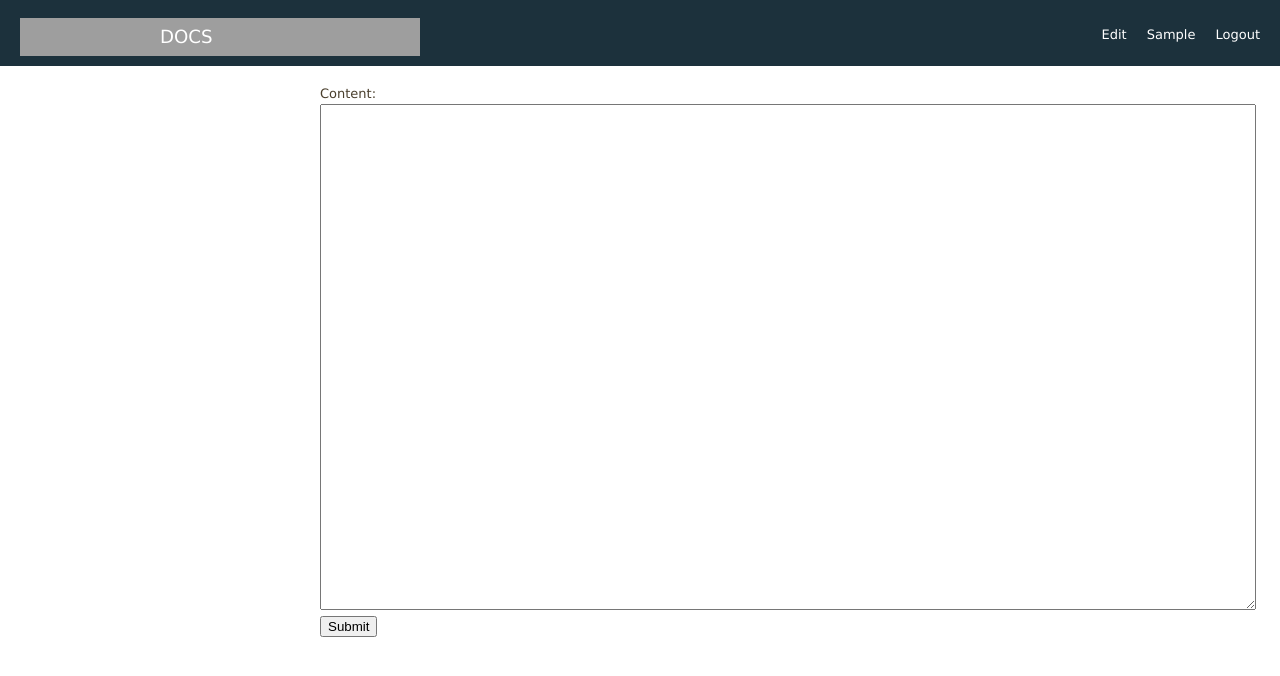
After one commit to deanrock/docs-app, a Django app: page /#/#/edit/ in a window 1280 px wide. The commit adds this page. Shown: the top 676 px of the page. Run offline with Django 3.2, Linux system fonts and the light colour scheme; a user stored in the database is signed in; tables that the repository leaves empty hold one stand-in row (values such as "Sample post"); data that the repository does not hold is empty; parts of the project's set-up code (start-up, migrations or seed data) failed here and were passed over; grey boxes are pictures that could not be loaded.

Commit message:
add adding content, projects, pages

```diff
--- a/docs/urls.py
+++ b/docs/urls.py
@@ -11,6 +11,8 @@ urlpatterns = patterns('',
     url(r'^sso/', include(sso_client.get_urls())),
     url(r'^$', 'docs.views.home', name='home'),
     url(r'^login$', 'docs.views.login', name='login'),
+    url(r'^(?P<project_url>.*)/(?P<page_url>.*)/edit/$', 'docs.views.edit', name='edit'),
+    url(r'^(?P<project_url>.*)/(?P<page_url>.*)/$', 'docs.views.view', name='view'),
     # Examples:
     # url(r'^$', 'docs.views.home', name='home'),
     # url(r'^blog/', include('blog.urls')),
--- a/docs/views.py
+++ b/docs/views.py
@@ -1,11 +1,117 @@
+import datetime
 from django.contrib.auth.decorators import login_required
 from django.core.urlresolvers import reverse
 from django.http.response import HttpResponse, HttpResponseRedirect
 from django.shortcuts import render
+from docs.models import Project, get_url, Page, Version
+
+
+@login_required
+def view(request, project_url, page_url):
+    project = Project.objects.filter(url=project_url).first()
+    page = Page.objects.filter(url=page_url, project=project).first()
+
+    if not project or not page:
+        return HttpResponseRedirect(reverse('home'))
+
+    version = Version.objects.filter(page=page).order_by('-id').first()
+
+    if not version:
+        return HttpResponseRedirect(reverse('edit', kwargs={
+            'project_url' :project.url,
+            'page_url': page.url
+        }))
+
+    return render(request, 'view.html', {
+        "project": project,
+        "page": page,
+        "version": version,
+    })
+
+@login_required
+def edit(request, project_url, page_url):
+    project = Project.objects.filter(url=project_url).first()
+    page = Page.objects.filter(url=page_url, project=project).first()
+    version = Version.objects.filter(page=page).order_by('-id').first()
+
+    if not project or not page:
+        return HttpResponseRedirect(reverse('home'))
+
+    if request.method == 'POST':
+        content = request.POST.get('content')
+
+        if content and len(content) >= 3:
+            version = Version()
+            version.added_at = datetime.datetime.now()
+            version.added_by = request.user
+            version.page = page
+            version.content = content
+            version.save()
+
+            return HttpResponseRedirect(reverse('view', kwargs={
+            'project_url' :project.url,
+            'page_url': page.url
+        }))
+
+    return render(request, 'edit.html', {
+        "project": project,
+        "page": page,
+        "version": version,
+    })
 
 @login_required
 def home(request):
-    return render(request, 'home.html')
+    if request.method == 'POST':
+        project_name = request.POST.get('name', None)
+
+        if project_name and len(project_name) >= 3:
+            projects = Project.objects.filter(name=project_name)
+
+            if projects:
+                return HttpResponseRedirect(reverse('home'))
+
+            project = Project()
+            project.name = project_name
+            project.added_at = datetime.datetime.now()
+            project.added_by = request.user
+            project.url = get_url(Project, project.name)
+
+            project.save()
+
+            return HttpResponseRedirect(reverse('home'))
+
+        page_name = request.POST.get('pagename', None)
+        project_id = request.POST.get('project_id', None)
+
+        if page_name and len(page_name) >= 3 and project_id \
+                and len(project_id) > 0:
+            projects = Project.objects.filter(id=project_id)
+
+            if not projects:
+                return HttpResponseRedirect(reverse('home'))
+
+            page = Page.objects.filter(project=projects.first(),
+                                       title=page_name).first()
+
+            if page:
+                return HttpResponseRedirect(reverse('home'))
+
+            page = Page()
+            page.title = page_name
+            page.project = projects.first()
+            page.added_at = datetime.datetime.now()
+            page.url = get_url(Page, page_name)
+            page.added_by = request.user
+            page.save()
+
+            return HttpResponseRedirect(reverse('home'))
+
+
+    projects = Project.objects.all()
+
+    return render(request, 'home.html', {
+        "projects": projects
+    })
 
 def login(request):
     if request.method == 'POST':
--- a/requirements.txt
+++ b/requirements.txt
@@ -2,3 +2,4 @@ Django==1.7
 git+https://github.com/deanrock/webservices
 git+https://github.com/deanrock/django-simple-sso
 requests
+unidecode
--- /dev/null
+++ b/static/css/restdown.css
@@ -0,0 +1,323 @@
+
+/* ---- general styles */
+
+body {
+  font: 13px "Lucida Grande", "Lucida Sans Unicode", arial, sans-serif;
+  line-height: 1.53846; /* 20px */
+  color: #4a3f2d;
+}
+
+:focus {
+  outline: 0;
+}
+
+h1, h2 {
+  font-weight:normal;
+}
+
+h3 {
+  font-size: 100%;
+  font-weight: bold;
+}
+
+
+ul, li {
+  margin:0px;
+  padding:0px;
+}
+
+ul {
+  margin-left:40px;
+}
+
+ul > li {
+  list-style:disc;
+  margin:10px 0px;
+}
+
+hr {
+  border:none;
+  width:98%;
+  margin-left:-10px;
+  border-top:1px solid #CCCCCC;
+  border-bottom:1px solid #FFFFFF;
+}
+
+code,
+pre {
+  border: 1px solid #CCCCCC;
+  background: #f2f0ee;
+  -webkit-border-radius:2px;
+  -moz-border-radius:2px;
+  border-radius:2px;
+  white-space:pre-wrap;
+}
+code {
+  padding: 0 0.2em;
+}
+pre {
+  margin: 1em 0;
+  padding: .75em;
+  overflow: auto;
+  padding:10px 1.2em;
+  margin-top:0;
+  margin-bottom:20px;
+}
+pre code  {
+  border: medium none;
+  padding: 0;
+}
+a code {
+  text-decoration: underline;
+}
+
+a {
+  color:#FD6512;
+  text-decoration:none;
+}
+
+h4 {
+  font-size: 85%;
+  margin: 0;
+  padding: 0;
+  line-height: 1em;
+  display: inline;
+}
+
+/* tables still need cellspacing="0" in the markup */
+table {
+  border-collapse:collapse; border-spacing:0;
+  margin: 20px 0;
+}
+th,
+td {
+  border: solid #aaa;
+  border-width: 1px 0;
+  line-height: 23px;
+  padding: 0 12px;
+  text-align: left;
+  vertical-align: text-bottom;
+}
+th {
+  border-collapse: separate;
+}
+tbody tr:nth-child(odd) {
+  background-color: #f2f0ee;
+}
+
+
+/* ---- custom classes */
+
+pre.shell,
+pre.shell code {
+  background:#444;
+  color:#fff;
+  border-width:0px;
+}
+pre.shell code::before {
+  content: '$ ';
+  display: inline;
+}
+
+
+/* ---- header and sidebar */
+
+#header {
+  background:#C3BDB3;
+  background:#1C313C;
+  height:66px;
+  left:0px;
+  position:absolute;
+  top:0px;
+  width:100%;
+  z-index:1;
+
+  font-size:0.7em;
+}
+
+#header h1 {
+  width: 424px;
+    float:left;
+  display:block;
+  background: url(../img/logo.png) no-repeat;
+  line-height:2.1em;
+  padding:0;
+  padding-left:140px;
+  margin-top:18px;
+  margin-left:20px;
+  color:white;
+  text-transform: uppercase;
+}
+
+#sidebar {
+  background-color:#EDEBEA;
+  bottom:0px;
+  left:0px;
+  overflow:auto;
+  padding:20px 0px 0px 15px;
+  position:absolute;
+  top:66px;
+  width:265px;
+  z-index:1;
+}
+
+#content {
+  top:64px;
+  bottom:0px;
+  right:0px;
+  left:290px;
+  padding:20px 30px 400px;
+  position:absolute;
+  overflow:auto;
+  z-index:0;
+}
+
+#sidebar .vertical_divider {
+  background-color:#FFFFFF;
+  bottom:0px;
+  position:absolute;
+  top:0px;
+  right:0px;
+  width:1px;
+}
+
+#sidebar h1 {
+  font-size:1.2em;
+  padding:0px;
+  margin-top:15px;
+  margin-bottom:3px;
+}
+
+#sidebar ul {
+  margin:3px 0 10px 10px;
+}
+
+#sidebar li {
+  margin:0;
+  padding:0;
+  font-size:0.9em;
+}
+
+#sidebar li,
+#sidebar li a {
+  color:#5C5954;
+}
+#sidebar li {
+  list-style:none;
+  padding:1px 0px 1px 0px;
+  white-space: nowrap;
+}
+
+#sidebar li span.verb {
+  color: #999;
+  width:4em;
+  display:inline-block;
+  font-size:9px;
+  font-family:verdana;
+  margin-right:5px;
+}
+#sidebar span.both .endpoint {
+  display: none;
+}
+#content span.both .endpoint {
+  color: #999;
+  font-size: 80%;
+}
+
+#sidebar li div.current {
+  background: -moz-linear-gradient(left, rgba(227,222,217,0) 0%, rgba(193,185,173,1) 100%); /* FF3.6+ */
+  background: -webkit-gradient(linear, left top, right top, color-stop(0%,rgba(227,222,217,0)), color-stop(100%,rgba(193,185,173,1))); /* Chrome,Safari4+ */
+  background: -webkit-linear-gradient(left, rgba(227,222,217,0) 0%,rgba(193,185,173,1) 100%); /* Chrome10+,Safari5.1+ */
+  background: -o-linear-gradient(left, rgba(227,222,217,0) 0%,rgba(193,185,173,1) 100%); /* Opera11.10+ */
+  background: -ms-linear-gradient(left, rgba(227,222,217,0) 0%,rgba(193,185,173,1) 100%); /* IE10+ */
+  filter: progid:DXImageTransform.Microsoft.gradient( startColorstr='#00e3ded9', endColorstr='#c1b9ad',GradientType=1 ); /* IE6-9 */
+  background: linear-gradient(left, rgba(227,222,217,0) 0%,rgba(193,185,173,1) 100%); /* W3C */
+}
+
+
+/* ---- intro */
+
+.intro {
+  color:#29231A;
+  padding: 22px 25px;
+  background: #EDEBEA;
+  -webkit-border-radius: 5px;
+  -moz-border-radius: 5px;
+  -o-border-radius: 5px;
+  border-radius: 5px;
+  margin-bottom:40px;
+}
+.intro pre.base {
+  background:#444;
+  color:#29231A;
+  color:#fff;
+  border-color:#fff;
+  font-size:1.5em;
+}
+.intro h1 {
+  color: #1C313C;
+}
+.intro ul {
+  list-style-type:disc;
+  padding-left:20px;
+  margin-left:0;
+}
+.intro ul li {
+  margin: 0;
+}
+
+
+#content h1 {
+  margin-top: 60px;
+  border-bottom: 2px solid #979592;
+}
+#content h1:first-child {
+  margin-top: 0;
+  border-bottom: none;
+}
+
+#content h2 {
+  overflow: auto;
+  margin-top: 40px;
+  border-bottom: 1px dotted #979592;
+  z-index: 3;
+}
+h1 + h2 {
+  margin-top: 0px;
+}
+
+h3 {
+  margin-top: 20px;
+}
+h3:first-child {
+  margin-top: 0;
+}
+
+
+
+
+/*---- print media */
+
+@media print {
+  body { background:white; color:black; margin:0; }
+  #sidebar {
+    display: none;
+  }
+  #content {
+    position: relative;
+    padding: 5px;
+    left: 0px;
+    top: 0px;
+  }
+  h1, h2, h4 {
+    page-break-after: avoid;
+  }
+  pre {
+    page-break-inside: avoid;
+    border: 1px solid #CCCCCC !important;
+  }
+  pre, code {
+    background: white !important;
+    color: black !important;
+  }
+}
--- /dev/null
+++ b/static/css/style.css
@@ -0,0 +1,15 @@
+.rightmenu {
+    float:right;
+}
+
+.rightmenu li {
+float:left;
+list-style:none;
+margin-right:20px;
+}
+
+.rightmenu li a {
+color: white;
+font-size:13px;
+line-height:50px;
+}
--- /dev/null
+++ b/templates/edit.html
@@ -0,0 +1,15 @@
+{% extends "layout.html" %}
+
+{% block content %}
+<div class="restdown">
+	<div id="content">
+		<form method="post">
+            {% csrf_token %}
+            Content:<br />
+            <textarea style="width:100%;min-height:500px" name="content">{% if version %}{{version.content}}{%endif%}</textarea>
+            <br />
+            <input type="submit" />
+		</form>
+	</div>
+</div>
+{% endblock %}
--- a/templates/layout.html
+++ b/templates/layout.html
@@ -9,45 +9,30 @@
 
     <title>docs tovarnaidej</title>
 
-    <!-- Bootstrap core CSS -->
-    <link href="/static/css/bootstrap.min.css" rel="stylesheet">
+    <!-- Bootstrap core CSS -->=
+      <link href="/static/css/restdown.css" rel="stylesheet">
     <link href="/static/css/style.css" rel="stylesheet">
   </head>
 
   <body>
 
-    <div class="container">
+<div id="header">
+    <h1>docs</h1>
 
-      <!-- Static navbar -->
-      <div class="navbar navbar-default" role="navigation">
-        <div class="container-fluid">
-          <div class="navbar-header">
-            <button type="button" class="navbar-toggle collapsed" data-toggle="collapse" data-target=".navbar-collapse">
-              <span class="sr-only">Toggle navigation</span>
-              <span class="icon-bar"></span>
-              <span class="icon-bar"></span>
-              <span class="icon-bar"></span>
-            </button>
-            <a class="navbar-brand" href="/">docs</a>
-          </div>
-          <div class="navbar-collapse collapse">
-            <ul class="nav navbar-nav">
-            </ul>
-            <ul class="nav navbar-nav navbar-right">
-                {% if user.is_authenticated %}
+    <ul class="rightmenu">
+        {% if project and page %}
+            <li><a href="/{{project.url}}/{{page.url}}/edit/">Edit</a></li>
+        {% endif %}
+          {% if user.is_authenticated %}
               <li><a href="/">{{user.first_name}}</a></li>
               <li><a href="/logout/">Logout</a></li>
                 {% endif %}
-            </ul>
-          </div><!--/.nav-collapse -->
-        </div><!--/.container-fluid -->
-      </div>
+    </ul>
+</div>
 
 
      {% block content %}
      {% endblock %}
 
-
-    </div> <!-- /container -->
   </body>
 </html>
```
Also changed, not shown: docs/models.py (added, +48 -0 lines), templates/home.html (+46 -0 lines), templates/view.html (added, +9 -0 lines), docs/migrations/0001_initial.py (added), docs/migrations/0002_auto_20141013_1621.py (added), docs/migrations/0003_page_title.py (added), docs/migrations/__init__.py (added).
